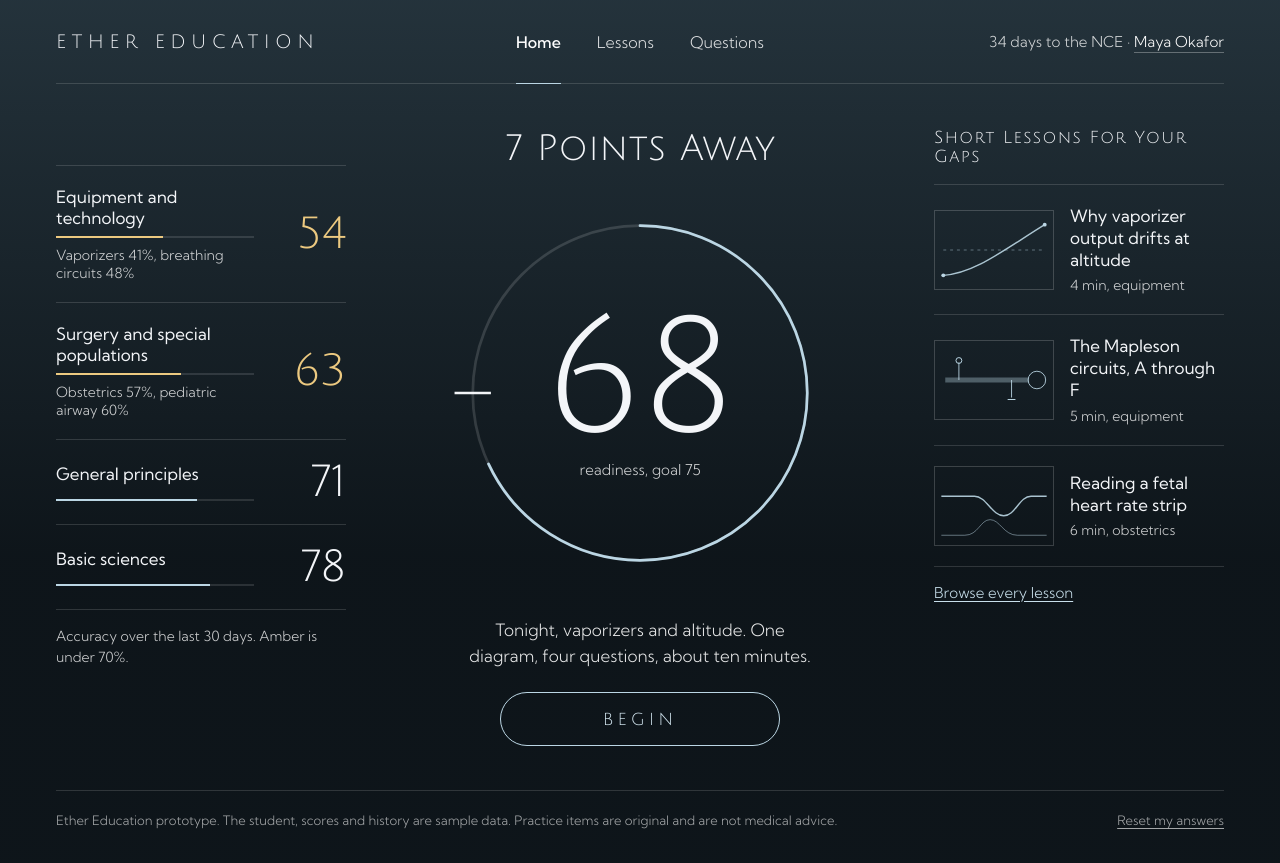
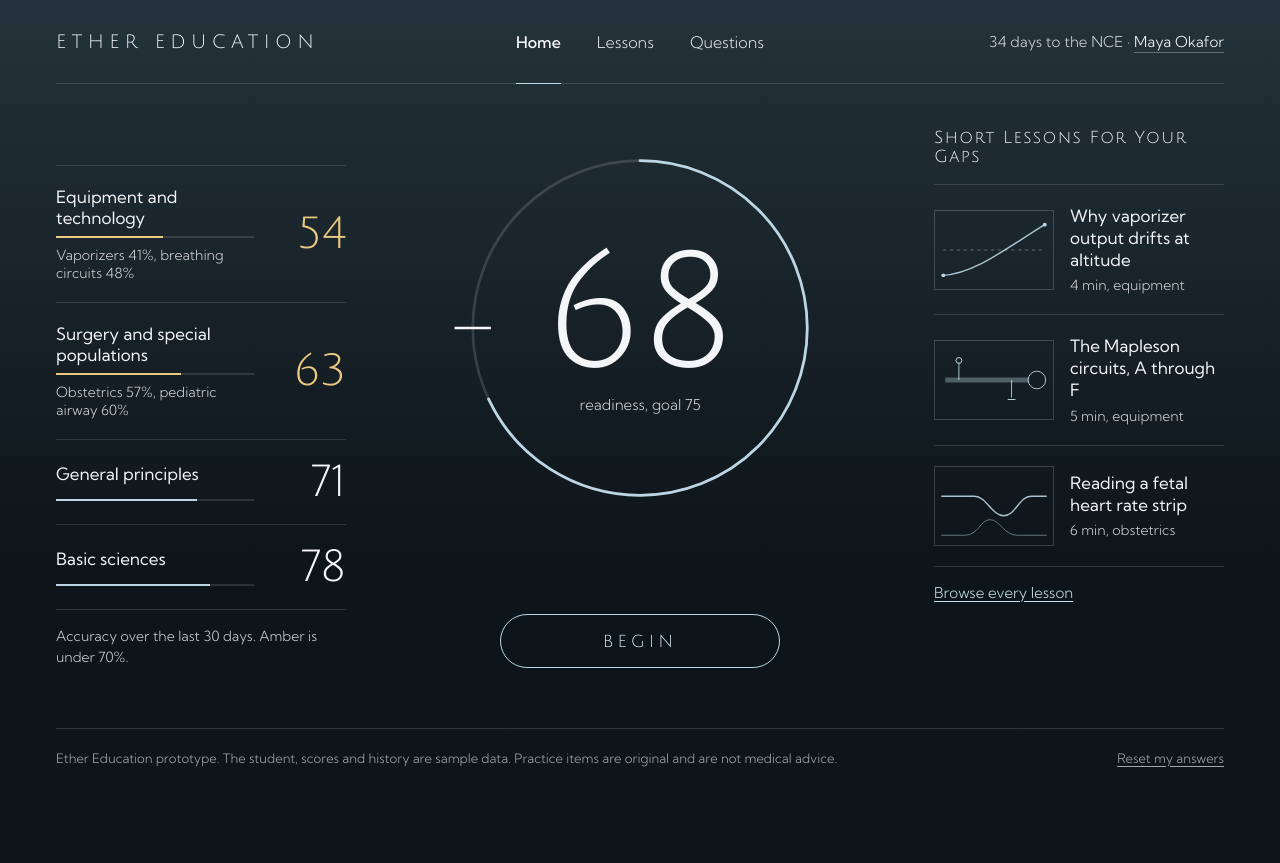
Before and after one commit to keatonware/ether-education, a plain HTML site: page index.html in a window 1280 px wide. After the commit the page ends 800 px from the top, so only its background shows below. Drawn offline with Linux system fonts and the light colour scheme.

Commit message:
Home: remove points-away heading and tonight's plan line
Co-Authored-By: Claude Opus 5.5 <noreply@anthropic.com>
Claude-Session: https://claude.ai/code/session_01CR45ZiZnHcE6i4XUTH3TvU

```diff
--- a/index.html
+++ b/index.html
@@ -388,8 +388,7 @@ input[type=range]::-moz-range-thumb{width:16px;height:16px;border-radius:50%;bac
       <div id="domains"></div>
       <span class="note">Accuracy over the last 30 days. Amber is under 70%.</span>
     </section>
-    <section class="col center" aria-labelledby="gap-line">
-      <h1 id="gap-line">7 Points Away</h1>
+    <section class="col center" aria-label="Readiness">
       <div class="ring" role="img" id="ring" aria-label="Readiness 68 of 100, goal 75">
         <svg viewBox="0 0 220 220" aria-hidden="true">
           <circle class="track" cx="110" cy="110" r="92"></circle>
@@ -401,7 +400,6 @@ input[type=range]::-moz-range-thumb{width:16px;height:16px;border-radius:50%;bac
           <span class="sub">readiness, goal 75</span>
         </div>
       </div>
-      <p class="plan">Tonight, vaporizers and altitude. One diagram, four questions, about ten minutes.</p>
       <a class="btn begin" href="#lesson/vapor">BEGIN</a>
     </section>
     <section class="col" aria-labelledby="lessons-h">
@@ -744,7 +742,6 @@ const thumb = id => `<span class="thumb" style="color:var(--steel)">${THUMBS[id]
 function renderHome() {
   const readiness = 68, goal = 75, gap = goal - readiness;
   $('#readiness').textContent = readiness;
-  $('#gap-line').textContent = gap <= 0 ? 'On Target' : gap + (gap === 1 ? ' Point Away' : ' Points Away');
   const doms = ORDER.map(k => ({ k, ...DOMAINS[k] })).sort((a, b) => a.accuracy - b.accuracy);
   $('#domains').innerHTML = doms.map(d => {
     const weak = d.accuracy < THRESHOLD;
```
